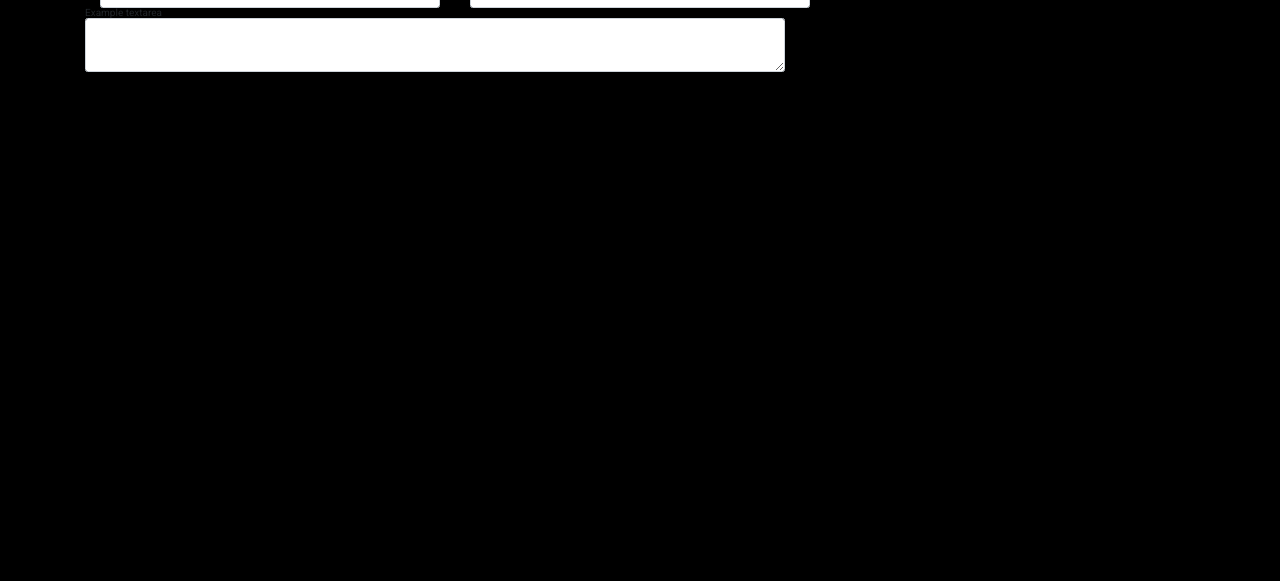
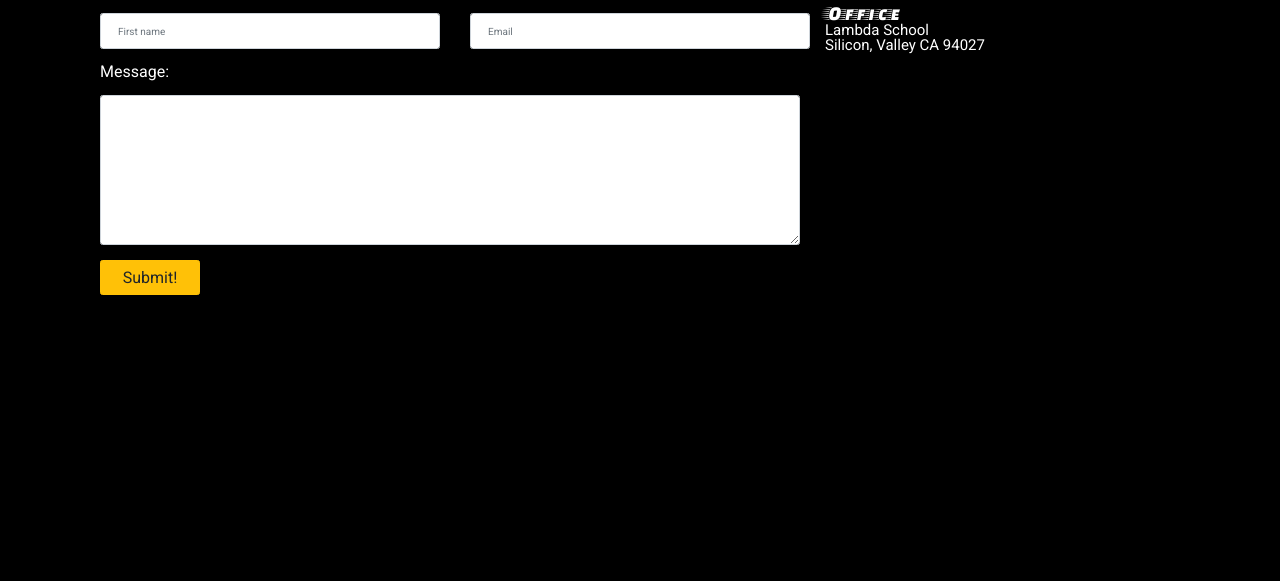
Before and after one commit to build-week-weightlifting-jrnl/Weightlifting-Jrnl, a plain HTML site: page contact.html in a window 1280 px wide. Shown: the part 219-800 px from the top of the page. Drawn offline with nearby package versions, Linux system fonts and the light colour scheme; a web font is replaced by a local one.

Commit message:
added content to Contact page

```diff
--- a/LESS/contact.less
+++ b/LESS/contact.less
@@ -13,5 +13,47 @@
 .form-group{
     textarea{
         width: 700px;
+        height: 150px;
+        margin: 15px;
+    }
+    label{
+        color:white;
+        margin-left: 15px;
+        margin-top: 15px;
+        font-size: medium;
+    }
+    button {
+        margin-left: 15px;
+        height: 35px;
+        width: 100px;
+        font-size: medium;
     }
 }
+
+.form-control {
+    margin-top: 30px;
+    padding: 17px;
+
+}
+
+.contact {
+    display: flex;
+
+    .right-contact{
+        display: flex;
+        flex-direction: column;
+        height: 322px;
+        h3{
+            color:white;
+            font-size: 2rem;
+        }
+        p{
+            color: white;
+            font-size: 1.5rem;
+        }
+        div{
+            padding: 20px 0;
+        }
+
+    }
+}
--- a/contact.html
+++ b/contact.html
@@ -34,8 +34,9 @@
         <section id="form">
             <h2>Send an Email</h2>
         </section>
-        <section>
+        <section class = "contact">
             <form class="col-md-8">
+
                 <div class="row">
                     <div class="col">
                         <input type="text" class="form-control" placeholder="First name">
@@ -44,9 +45,22 @@
                         <input type="text" class="form-control" placeholder="Email">
                     </div>
                     <div class="form-group">
-                        <label for="exampleFormControlTextarea1">Example textarea</label>
+                        <label for="exampleFormControlTextarea1">Message:</label>
                         <textarea class="form-control" id="exampleFormControlTextarea1" rows="3"></textarea>
+                        <button type="button" class="btn btn-warning">Submit!</button>
                     </div>
+
                 </div>
+
             </form>
+            <div class = "right-contact">
+                <div>
+                        <h3>Office</h3>
+                            <p>Lambda School</p>
+                            <p>Silicon, Valley CA 94027</p>
+                </div>
+
+            </div>
         </section>
+
+        </section>
```
Also changed, not shown: HTML/aboutUs.html (+39 -3 lines), CSS/index.css.
